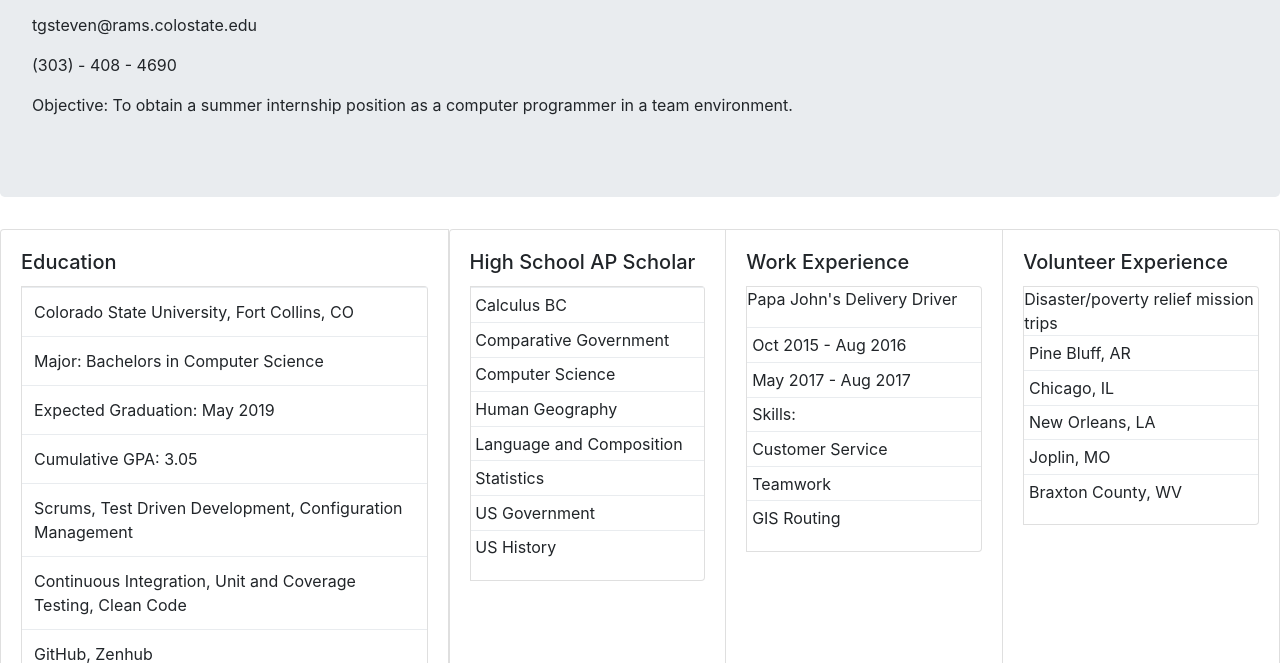
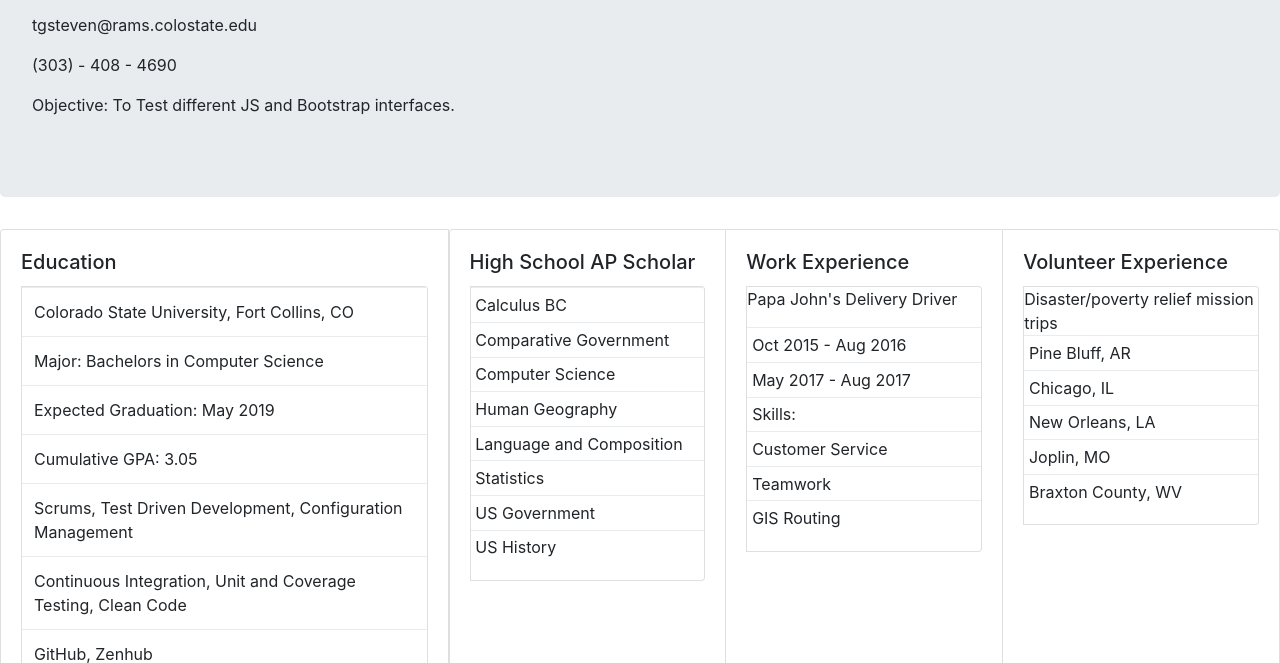
Before and after one commit to Tstevens4/.github.io, a plain HTML site: page index.html in a window 1280 px wide. Shown: the part 137-800 px from the top of the page. Drawn offline with nearby package versions, Linux system fonts and the light colour scheme.

Commit message:
Update index.html

```diff
--- a/index.html
+++ b/index.html
@@ -18,7 +18,7 @@
       <p>12619 E Bates Circle, Aurora, CO 80014</p>
       <p>tgsteven@rams.colostate.edu</p>
       <p>(303) - 408 - 4690</p>
-      <p>Objective: To obtain a summer internship position as a computer programmer in a team environment.</p>
+      <p>Objective: To Test different JS and Bootstrap interfaces.</p>
     </div>
     <div class="card-group">
       <div class="card" >
```
